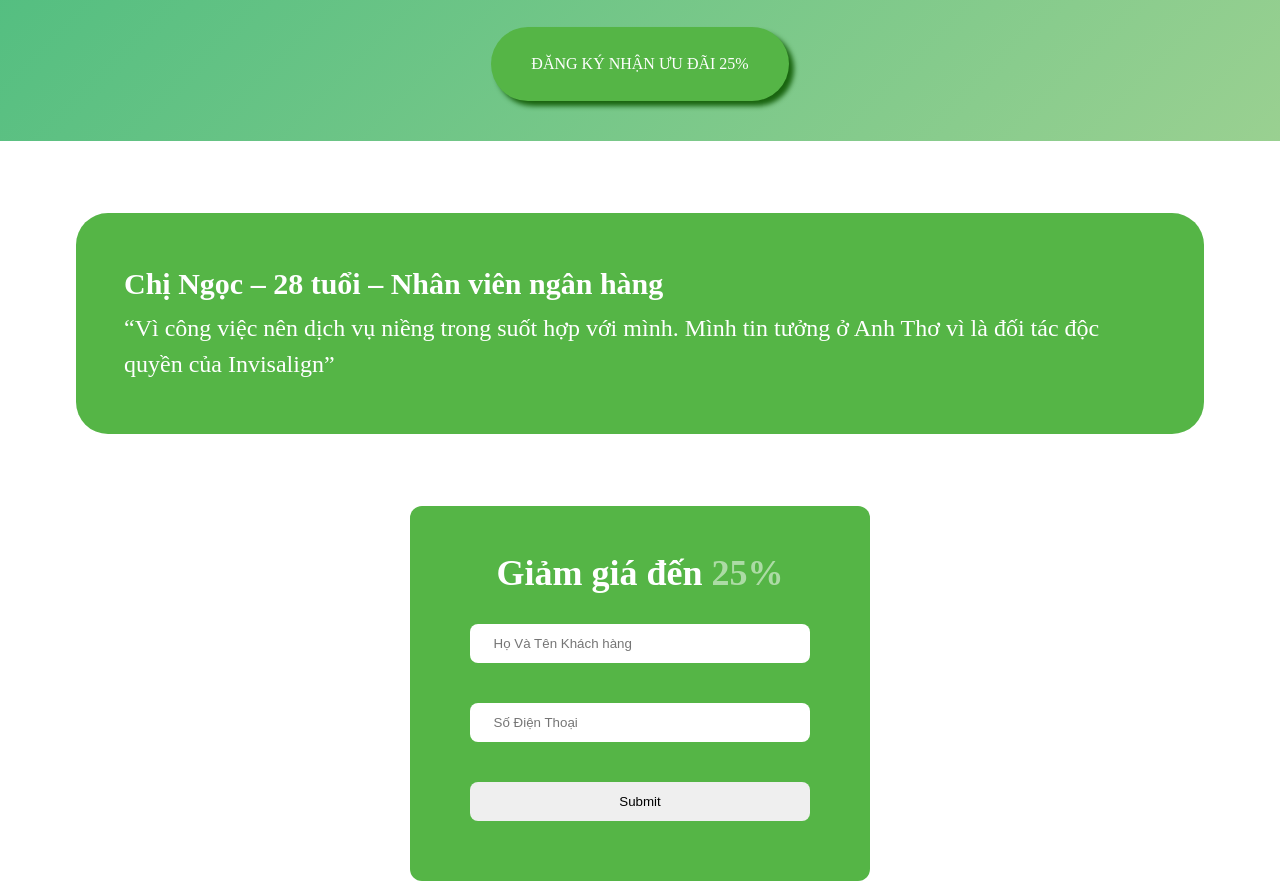
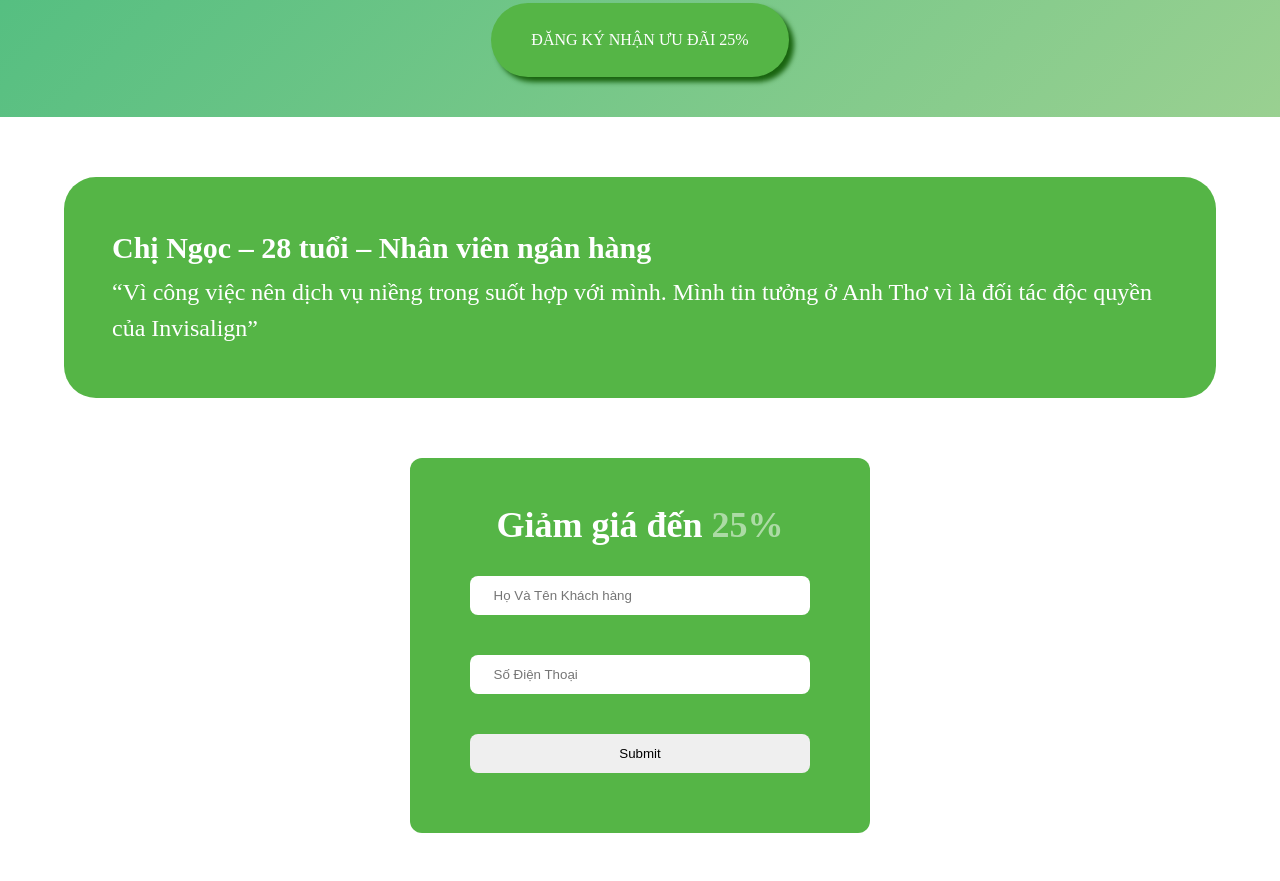
Before and after one commit to tabao1995/LDPBsVan, a plain HTML site: page Index.html in a window 1280 px wide. Shown: the part 7978-8859 px from the top of the page. After the commit the page ends 8811 px from the top, so only its background shows below. Drawn offline with nearby package versions, Linux system fonts and the light colour scheme.

Commit message:
update slick

```diff
--- a/assets/css/style.css
+++ b/assets/css/style.css
@@ -94,7 +94,6 @@ p,li{
 .slick-slide
 {
     height: inherit !important;
-    margin: 12px;
 }
 .chiphi {
     background: linear-gradient(135deg, rgb(4, 170, 110) 0%, rgba(36,154,17,0.46262254901960786)100%);
```
